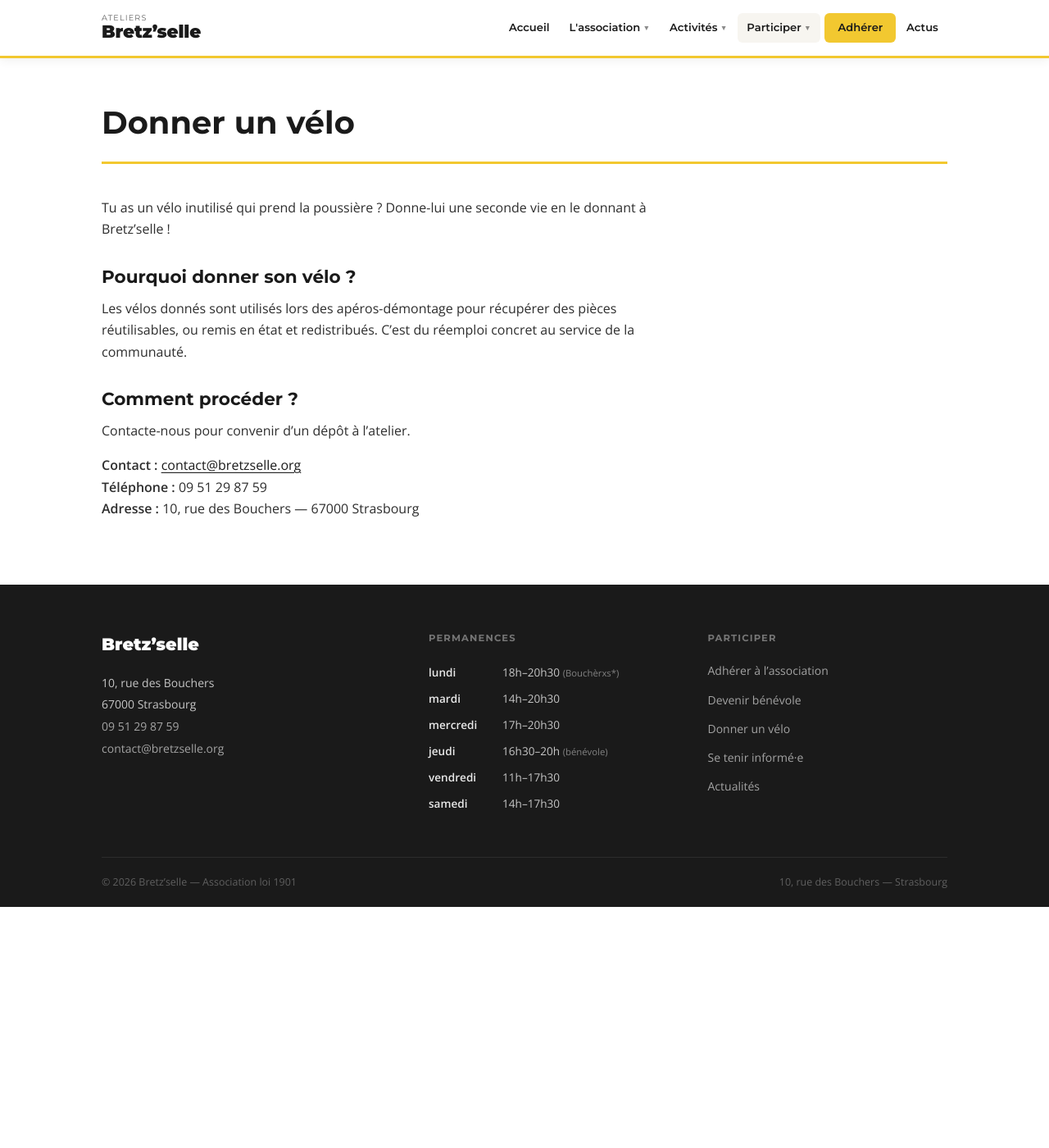
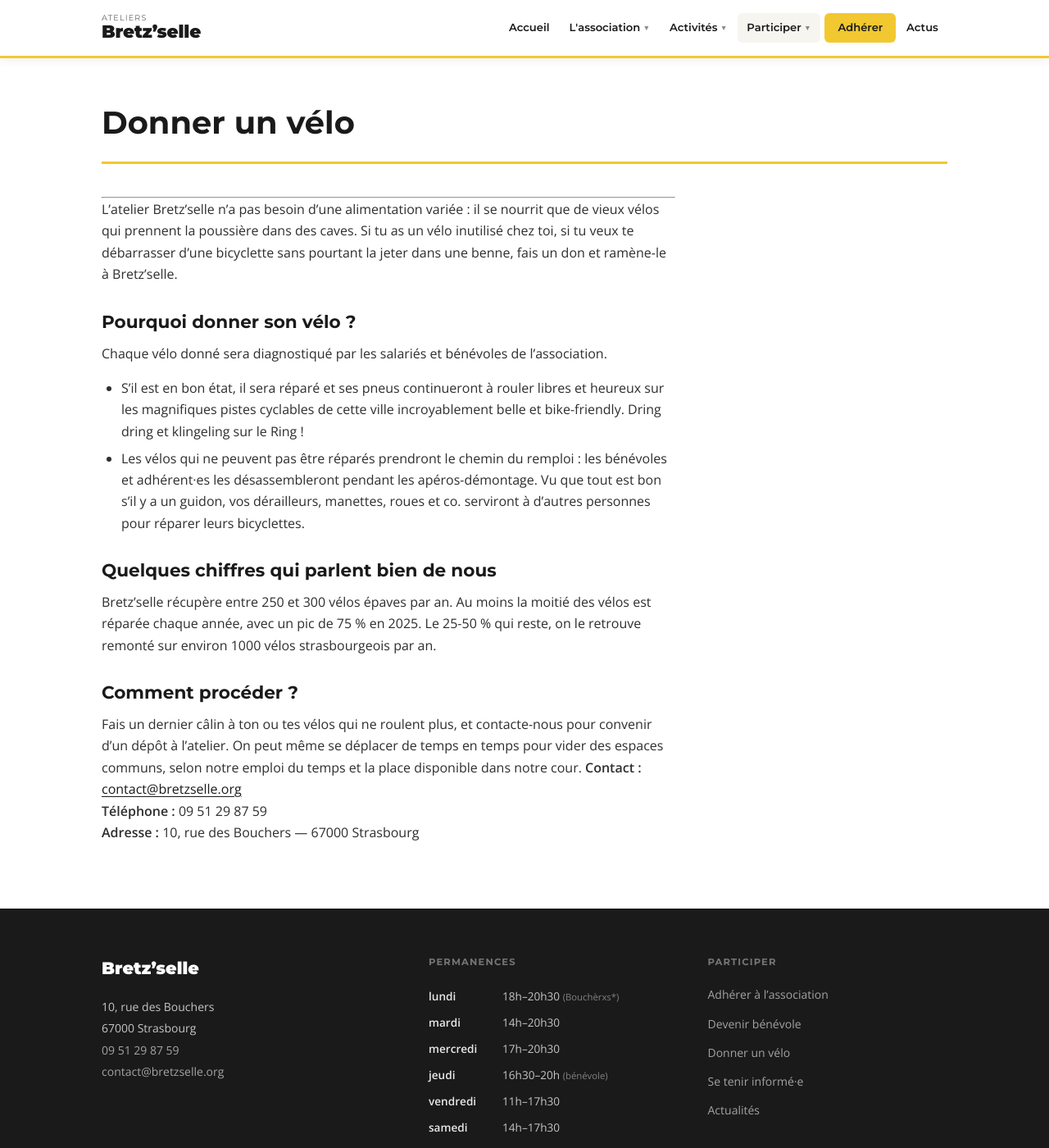
Before and after one commit to Bretzselle/bretzselle.org, a Jekyll site: the page built from participer/donner-un-velo.md, in a window 1280 px wide and 1400 px high. Shown: the whole window at 82% size. Built offline with Jekyll 4.4.1, drawn with Linux system fonts in a browser that asks for light colours.

Commit message:
Mise à jour du contenu sur le don de vélos
Ajout d'informations sur le processus de don et des statistiques sur les vélos récupérés par Bretz'selle.

```diff
--- a/participer/donner-un-velo.md
+++ b/participer/donner-un-velo.md
@@ -3,17 +3,26 @@
 title: Donner un vélo
 permalink: /participer/donner-un-velo/
 ---
+---
 
-Tu as un vélo inutilisé qui prend la poussière ? Donne-lui une seconde vie en le donnant à Bretz'selle !
+L'atelier Bretz'selle n'a pas besoin d'une alimentation variée : il se nourrit que de vieux vélos qui prennent la poussière dans des caves.
+Si tu as un vélo inutilisé chez toi, si tu veux te débarrasser d'une bicyclette sans pourtant la jeter dans une benne, fais un don et ramène-le à Bretz'selle.
 
 ## Pourquoi donner son vélo ?
 
-Les vélos donnés sont utilisés lors des apéros-démontage pour récupérer des pièces réutilisables, ou remis en état et redistribués. C'est du réemploi concret au service de la communauté.
+Chaque vélo donné sera diagnostiqué par les salariés et bénévoles de l'association.
++ S'il est en bon état, il sera réparé et ses pneus continueront à rouler libres et heureux sur les magnifiques pistes cyclables de cette ville incroyablement belle et bike-friendly. Dring dring et klingeling sur le Ring !
++ Les vélos qui ne peuvent pas être réparés prendront le chemin du remploi : les bénévoles et adhérent·es les désassembleront pendant les apéros-démontage. Vu que tout est bon s'il y a un guidon, vos dérailleurs, manettes, roues et co. serviront à d'autres personnes pour réparer leurs bicyclettes.
+
+## Quelques chiffres qui parlent bien de nous
+
+Bretz'selle récupère entre 250 et 300 vélos épaves par an. Au moins la moitié des vélos est réparée chaque année, avec un pic de 75 % en 2025.
+Le 25-50 % qui reste, on le retrouve remonté sur environ 1000 vélos strasbourgeois par an.
 
 ## Comment procéder ?
 
-Contacte-nous pour convenir d'un dépôt à l'atelier.
-
+Fais un dernier câlin à ton ou tes vélos qui ne roulent plus, et contacte-nous pour convenir d'un dépôt à l'atelier.
+On peut même se déplacer de temps en temps pour vider des espaces communs, selon notre emploi du temps et la place disponible dans notre cour.
 **Contact :** [contact@bretzselle.org](mailto:contact@bretzselle.org)
 **Téléphone :** 09 51 29 87 59
 **Adresse :** 10, rue des Bouchers — 67000 Strasbourg
```
